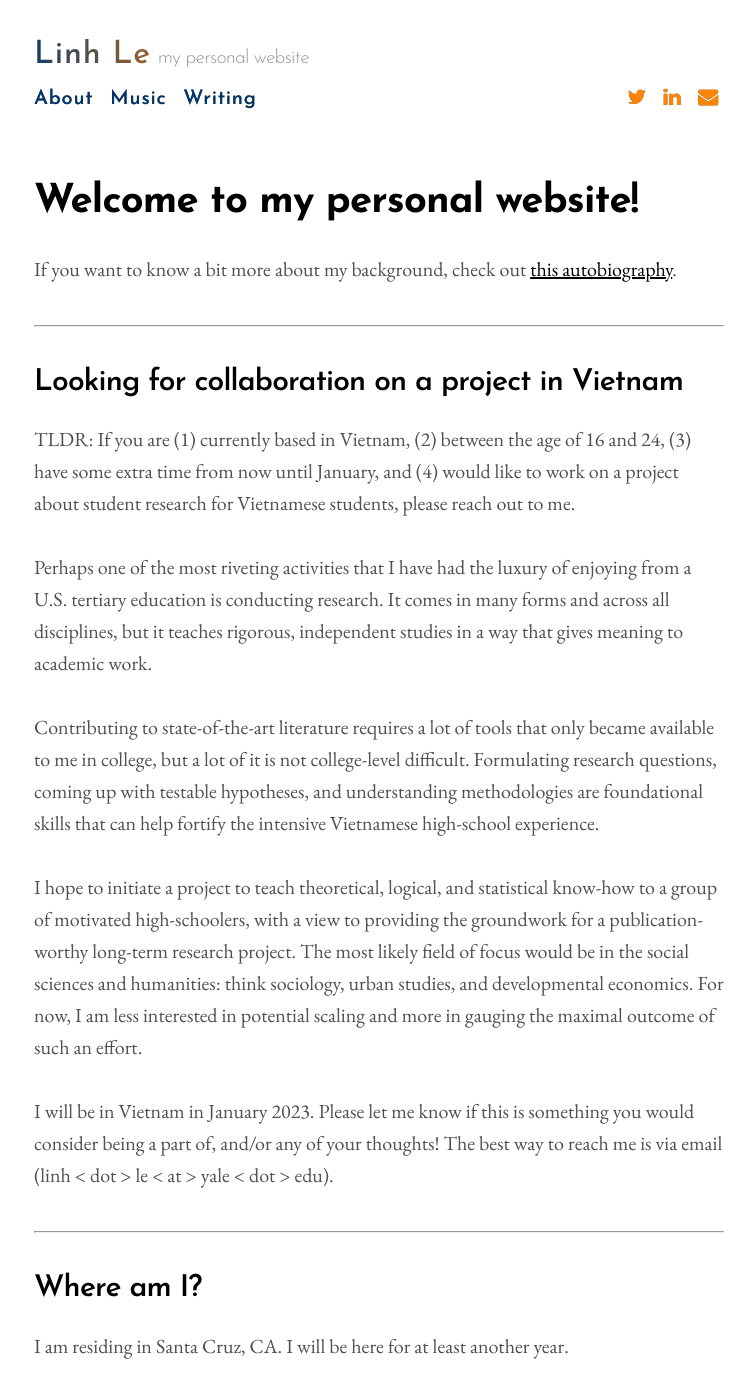
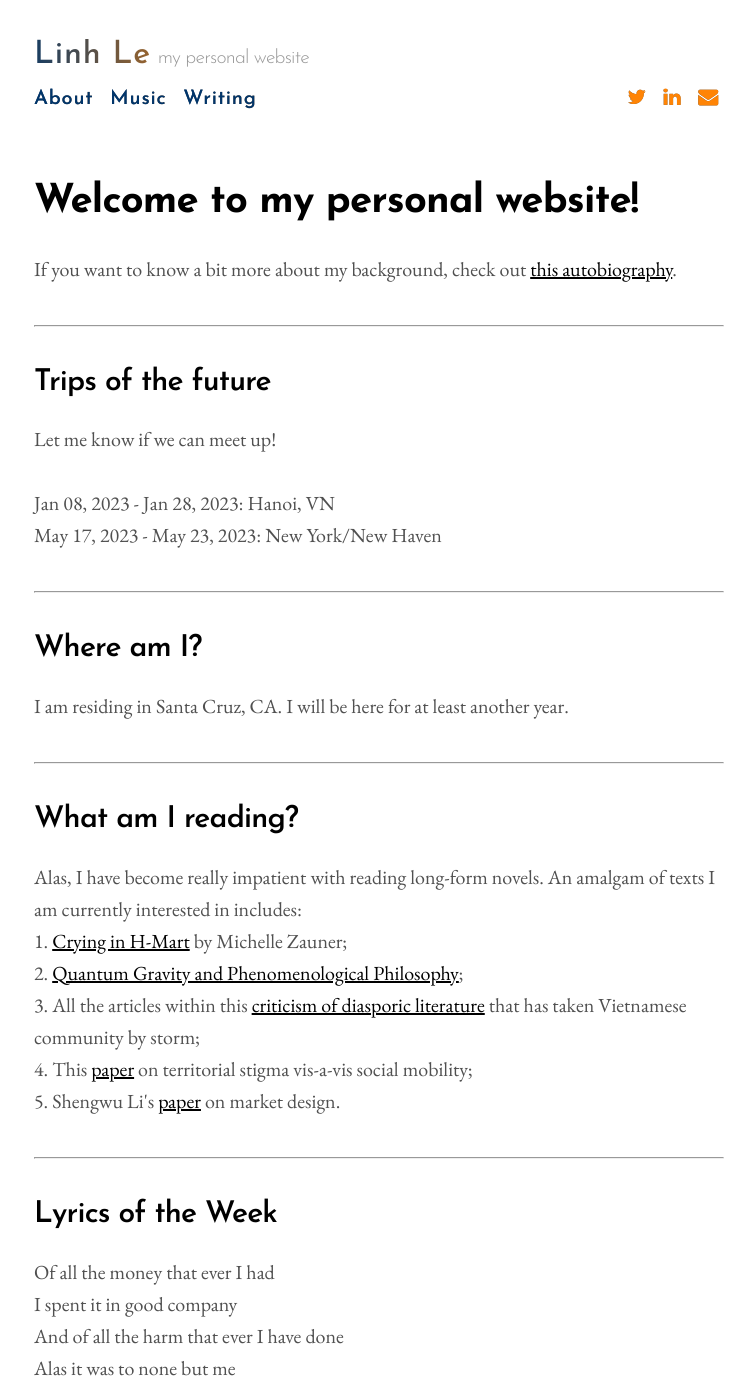
Before and after one commit to aidenva/aidenva.github.io, a Jekyll site: the page built from index.html, in a window 1280 px wide and 1400 px high. Shown: the whole window, without its empty margins (261-1016 px from the left). Built offline with Jekyll 4.4.1, drawn with Linux system fonts in a browser that asks for light colours; the list of posts is cut into pages by our own code; some of the changed text lies outside the part shown.

Commit message:
change dates

```diff
--- a/_layouts/home.html
+++ b/_layouts/home.html
@@ -6,20 +6,11 @@
 
 If you want to know a bit more about my background, check out <a href="https://lemanhlinh.com/about">this autobiography</a>.
 <hr>
-<h2>Looking for collaboration on a project in Vietnam</h2>
+<h2>Trips of the future</h2>
+Let me know if we can meet up!<br><br>
 
-TLDR: If you are (1) currently based in Vietnam, (2) between the age of 16 and 24, (3) have some extra time from now until January, and (4) would like to work on a project about student research for Vietnamese students, please reach out to me.<br><br>
-
-Perhaps one of the most riveting activities that I have had the luxury of enjoying from a U.S. tertiary education is conducting research.
-It comes in many forms and across all disciplines, but it teaches rigorous, independent studies in a way that gives meaning to academic work.<br><br>
-
-Contributing to state-of-the-art literature requires a lot of tools that only became available to me in college, but a lot of it is not college-level difficult.
-Formulating research questions, coming up with testable hypotheses, and understanding methodologies are foundational skills that can help fortify the intensive Vietnamese high-school experience.<br><br>
-
-I hope to initiate a project to teach theoretical, logical, and statistical know-how to a group of motivated high-schoolers, with a view to providing the groundwork for a publication-worthy long-term research project.
-The most likely field of focus would be in the social sciences and humanities: think sociology, urban studies, and developmental economics. For now, I am less interested in potential scaling and more in gauging the maximal outcome of such an effort.<br><br>
-
-I will be in Vietnam in January 2023. Please let me know if this is something you would consider being a part of, and/or any of your thoughts! The best way to reach me is via email (linh &lt; dot &gt; le &lt; at &gt; yale &lt; dot &gt; edu).
+Jan 08, 2023 - Jan 28, 2023: Hanoi, VN<br>
+May 17, 2023 - May 23, 2023: New York/New Haven<br>
 <hr>
 
 <h2>Where am I?</h2>
```
Also changed, not shown: _posts/2023-01-02-yraf.md (added, +20 -0 lines), _ignore/2022-12-27-seven-hours.md (renamed from _posts/2022-12-27-seven-hours.md).
